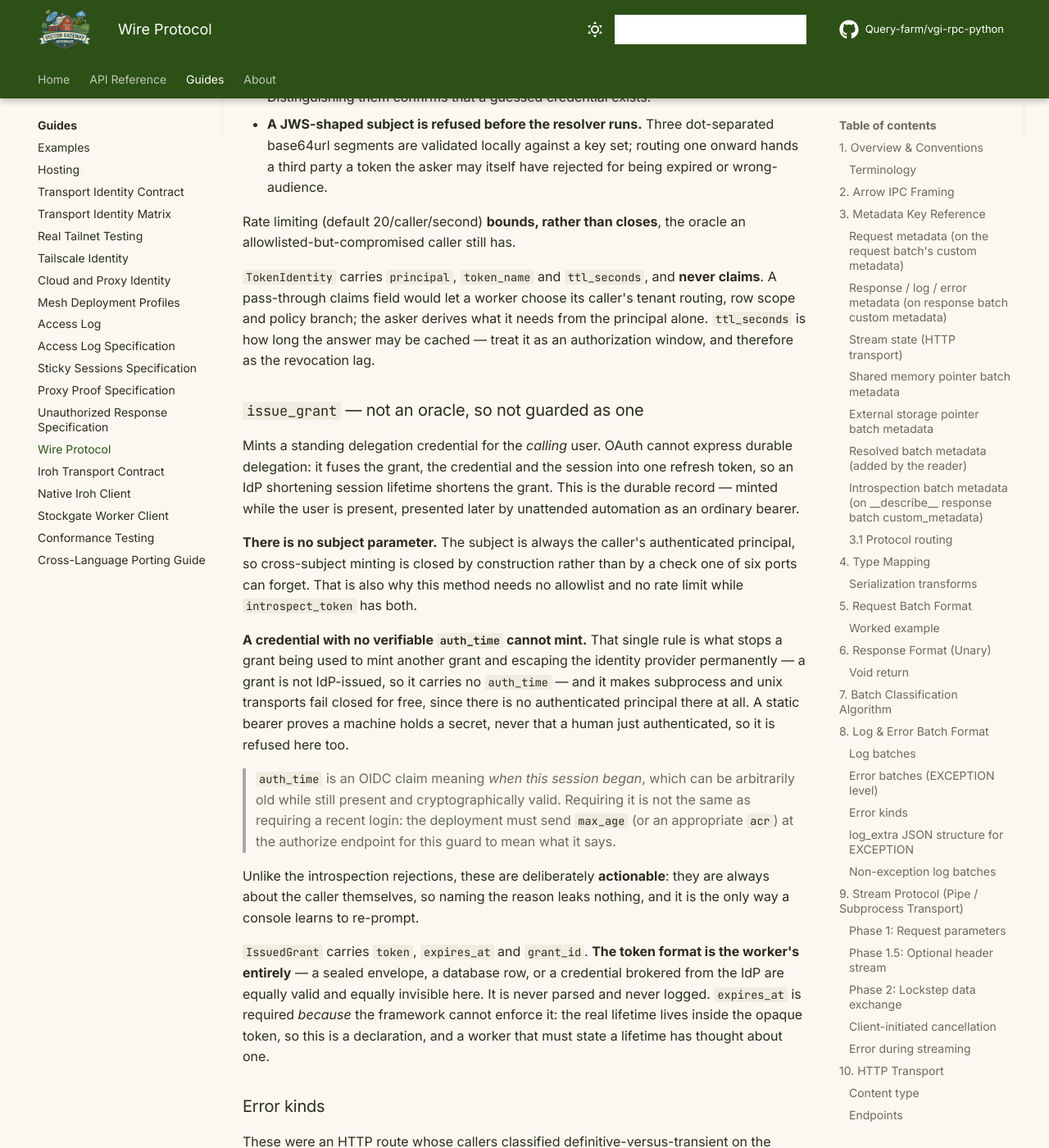
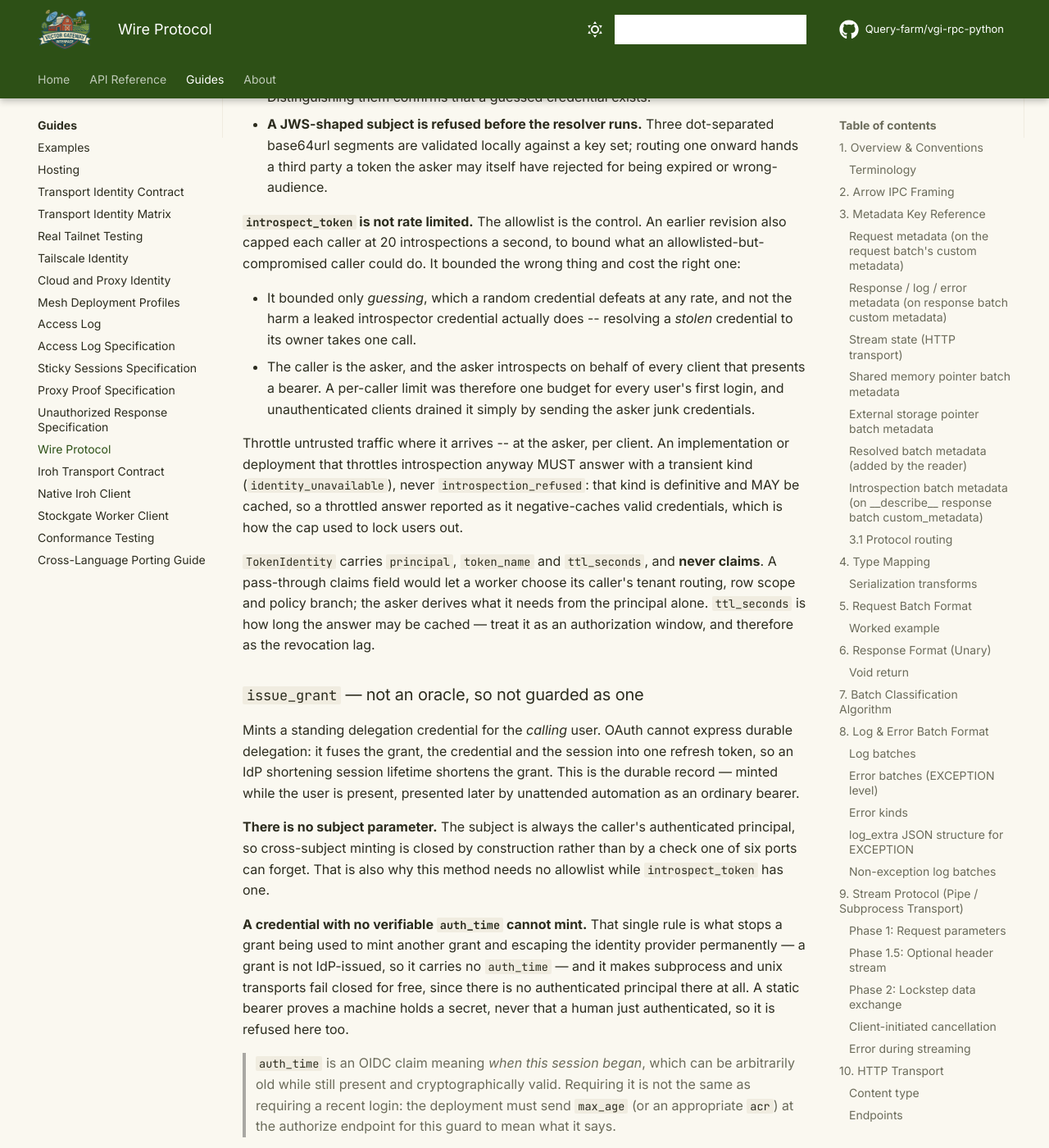
Before and after one commit to Query-farm/vgi-rpc-python, an MkDocs documentation site: the page built from docs/WIRE_PROTOCOL.md, in a window 1280 px wide and 1400 px high, scrolled down 51569 px. Shown: the whole window at 82% size. Built offline with MkDocs 1.6.1 and Material for MkDocs 9.7.7, drawn with Linux system fonts in a browser that asks for light colours; comment, search, counter and statistics services are not loaded; some of the changed text lies outside the part shown.

Commit message:
identity: introspection is not rate limited
`introspect_token` capped each caller at 20 calls a second, to bound what an
allowlisted-but-compromised introspector could do. It bounded the wrong thing
and cost the right one:

- It bounded only guessing, which a random credential defeats at any rate --
  not the harm a leaked introspector credential does, since resolving a stolen
  credential takes one call.
- The caller is the asker, which introspects for every client that presents a
  bearer. So the per-caller budget was one budget for every user's first login,
  and unauthenticated clients drained it by sending the asker junk credentials.
  Demonstrated against Rowfence: 25 junk tokens in 0.08s, then a valid user's
  first login refused until the window rolled.
- Its refusal was `introspection_refused` -- the spec's "definitive; MAY cache"
  kind -- so a caller following the spec negative-cached valid credentials.

The allowlist is the control. Throttling untrusted traffic belongs at the
asker, per client.

Reference: `RateLimiter` and the limiter check are gone. `IdentityImpl` still
accepts `introspect_rate_limit=` for one release, as a deprecated no-op with a
DeprecationWarning, because vgi-python 0.34.1 passes it whenever introspection
is enabled and refusing it would stop those workers starting.

Spec §16: rate limiting removed, with the reasoning; a throttle anyone adds
anyway MUST be transient (`identity_unavailable`), never
`introspection_refused`, which is now documented as allowlist-only.

Conformance: `TestIntrospectionIsNotThrottled` sends a concurrent burst of 60
introspections from the allowlisted caller and requires every one to resolve;
the fixture no longer sets `introspect_rate_limit=100000`.

Cross-port: IDENTITY_V1_SPEC drops the limiter constant, guard step and
section, and adds §8 retiring the pre-0.46 `__introspect_token__` HTTP route --
the earlier revision only said to add Identity.v1, so every port kept serving
both. The identity audit drops "rate limit 20/s" and forbids a limiter in
identity code; all six ports currently fail it, as intended.

Co-Authored-By: Claude Opus 5 (1M context) <noreply@anthropic.com>

```diff
--- a/docs/WIRE_PROTOCOL.md
+++ b/docs/WIRE_PROTOCOL.md
@@ -2018,8 +2018,24 @@ guards, all normative:
   routing one onward hands a third party a token the asker may itself have
   rejected for being expired or wrong-audience.
 
-Rate limiting (default 20/caller/second) **bounds, rather than closes**, the
-oracle an allowlisted-but-compromised caller still has.
+**`introspect_token` is not rate limited.** The allowlist is the control. An
+earlier revision also capped each caller at 20 introspections a second, to bound
+what an allowlisted-but-compromised caller could do. It bounded the wrong thing
+and cost the right one:
+
+- It bounded only *guessing*, which a random credential defeats at any rate, and
+  not the harm a leaked introspector credential actually does -- resolving a
+  *stolen* credential to its owner takes one call.
+- The caller is the asker, and the asker introspects on behalf of every client
+  that presents a bearer. A per-caller limit was therefore one budget for every
+  user's first login, and unauthenticated clients drained it simply by sending
+  the asker junk credentials.
+
+Throttle untrusted traffic where it arrives -- at the asker, per client. An
+implementation or deployment that throttles introspection anyway MUST answer
+with a transient kind (`identity_unavailable`), never `introspection_refused`:
+that kind is definitive and MAY be cached, so a throttled answer reported as it
+negative-caches valid credentials, which is how the cap used to lock users out.
 
 `TokenIdentity` carries `principal`, `token_name` and `ttl_seconds`, and
 **never claims**. A pass-through claims field would let a worker choose its
@@ -2039,7 +2055,7 @@ later by unattended automation as an ordinary bearer.
 **There is no subject parameter.** The subject is always the caller's
 authenticated principal, so cross-subject minting is closed by construction
 rather than by a check one of six ports can forget. That is also why this method
-needs no allowlist and no rate limit while `introspect_token` has both.
+needs no allowlist while `introspect_token` has one.
 
 **A credential with no verifiable `auth_time` cannot mint.** That single rule is
 what stops a grant being used to mint another grant and escaping the identity
@@ -2074,7 +2090,7 @@ load-bearing rather than decorative:
 
 | `error_kind` | Meaning | Caller |
 |---|---|---|
-| `introspection_refused` | The caller may not introspect. | Definitive; MAY cache. |
+| `introspection_refused` | The caller may not introspect -- it is not on the allowlist. Never a throttle. | Definitive; MAY cache. |
 | `token_unresolved` | The subject credential did not resolve. | Definitive; MAY cache. |
 | `stale_auth` | The caller has not authenticated recently enough to mint. | Definitive, and actionable — re-prompt. |
 | `grant_refused` | The worker declined to mint. | Definitive. |
```
Also changed, not shown: tools/cross-port/specs/IDENTITY_CONFORMANCE_FIXTURE.md (+6 -4 lines), tools/cross-port/specs/IDENTITY_V1_SPEC.md (+52 -15 lines), 6 other files.
